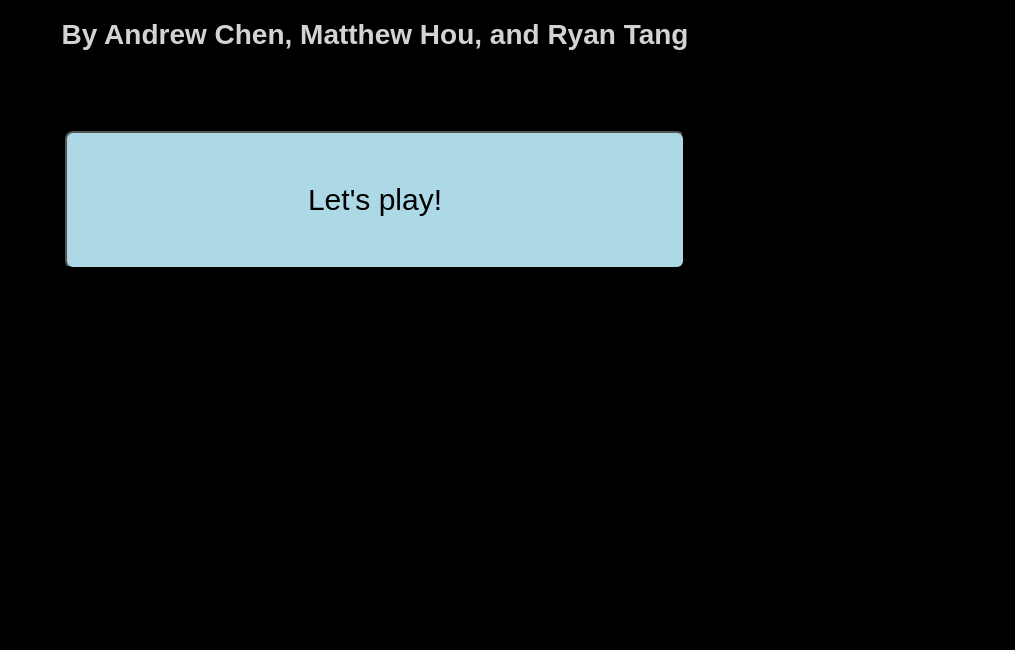
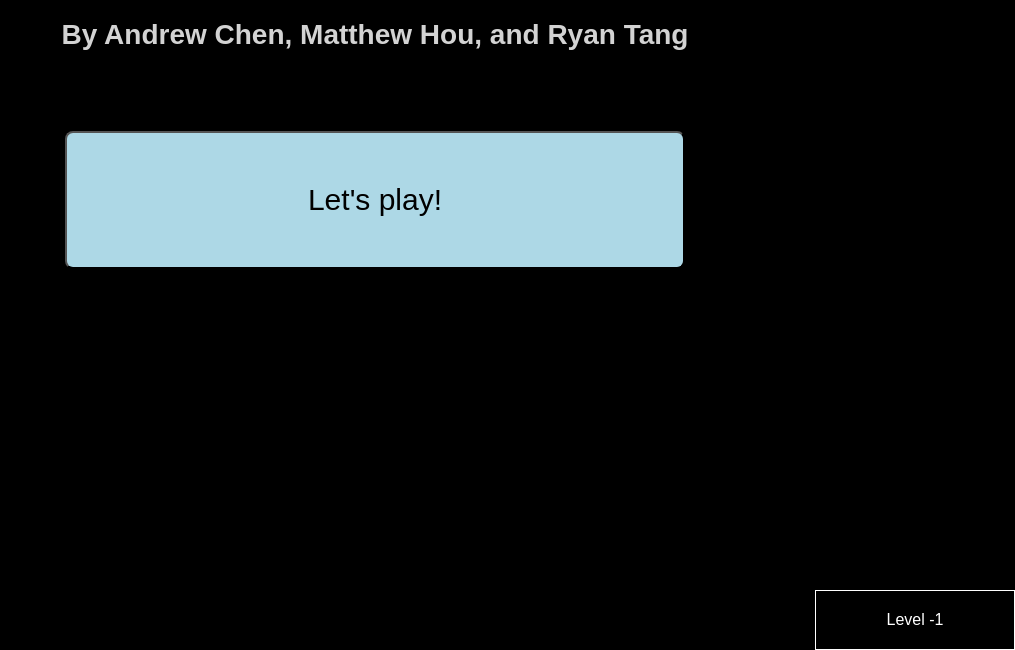
Before and after one commit to DevNotHackerCorporations/virus-remover-game, a plain HTML site: page index.html in a window 1280 px wide. Shown: the part 150-800 px from the top of the page, without its empty margins (265-1280 px from the left). Drawn offline with nearby package versions, Linux system fonts and the light colour scheme.

Commit message:
Level tracker + Level 9

```diff
--- a/index.html
+++ b/index.html
@@ -269,12 +269,20 @@
 			<button class = "btn" onclick = "next_level();">Click to remove</button>
 		</div>
 	</div>
-		<div id = "lvl8" class = "level">
-			<h1 class = "header">That was fake</h1>
-			<h2>Change Your Password</h2>
-		</div>
+	<div id = "lvl9" class = "level"> <!-- The fake one -->
+		<h1 class = "header">You have destroyed the virus!</h1>
+		<h2 class="desc">Way to go!</h2>
+		<button class="bigbtn" onclick="die('Oof, you fell right into the trap. That was fake.')">Claim your prize</button>
+	</div>
+	<div id = "lvl10" class = "level">
+		<h1 class = "header">That was fake</h1>
+		<h2>Change Your Password</h2>
+	</div>
 	<div id = "lvl15" class = "level">
 		<h1 class = "header">You have destroyed the virus!</h1>
+	</div>
+	<div id="level_num">
+		Level <span id="level_num_span">0</span>
 	</div>
 	<script src="script.js" defer></script>
   </body>
--- a/script.js
+++ b/script.js
@@ -57,6 +57,15 @@ onload = {
 			}
 		}, 5000)
 	},
+	9:function(){
+		$("body").css("background-color", "black")
+		setTimeout(()=>{
+			$("#lvl9 .bigbtn").attr("onclick", "next_level()")
+			$("#lvl9 .header").html("OMG THAT WAS FAKE")
+			$("#lvl9 .desc").html("You nearly got scammed")
+
+		}, 5000)
+	},
 	15:function(){
 		conf()
 	}
@@ -88,6 +97,7 @@ function next_level(){
 	if (Object.keys(onload).includes(level.toString())){
 		onload[level.toString()]()
 	}
+	$("#level_num_span").html(level)
 }
 
 function dev_goto(id){
@@ -97,6 +107,7 @@ function dev_goto(id){
 	if (Object.keys(onload).includes(level.toString())){
 		onload[level.toString()]()
 	}
+	$("#level_num_span").html(level)
 
 }
 $("#task_manager tr").click((e)=>{
--- a/style.css
+++ b/style.css
@@ -276,3 +276,12 @@ html{
 	right: 100px;
 	top: 75vh;
 }
+#level_num{
+	position: fixed;
+	background: black;
+	padding: 20px;
+	border: 1px solid white;
+	bottom: 0px;
+	right: 0px;
+	width: 200px;
+}
```
